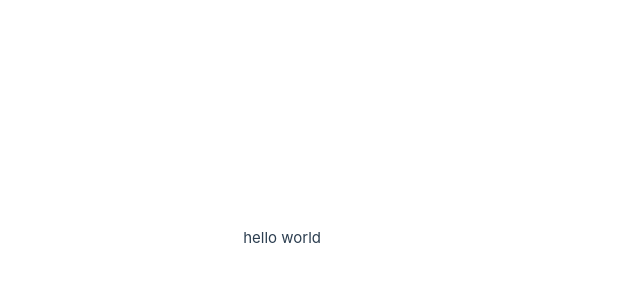
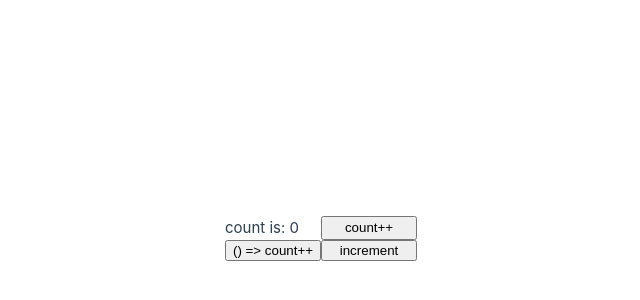
Before and after one commit to kitta65/poc-vue, a Vue app: page / in a window 1280 px wide. Shown: the part 162-462 px from the top of the page, without its empty margins (319-959 px from the left). Built offline with nearby package versions, Linux system fonts and the light colour scheme; the HTML template or start-up script is replaced by a standard one.

Commit message:
add counter

```diff
--- a/src/App.vue
+++ b/src/App.vue
@@ -1,7 +1,9 @@
-<script setup lang="ts"></script>
+<script setup lang="ts">
+import Counter from "./components/Counter.vue";
+</script>
 
 <template>
-  <div>hello world</div>
+  <Counter />
 </template>
 
 <style scoped>
--- /dev/null
+++ b/src/components/Counter.vue
@@ -0,0 +1,14 @@
+<script setup lang="ts">
+import { ref } from "vue";
+const count = ref(0);
+function increment() {
+  count.value++;
+}
+</script>
+
+<template>
+  <p>count is: {{ count }}</p>
+  <button @click="count++">count++</button>
+  <button @click="() => count++">() => count++</button>
+  <button @click="increment">increment</button>
+</template>
```
